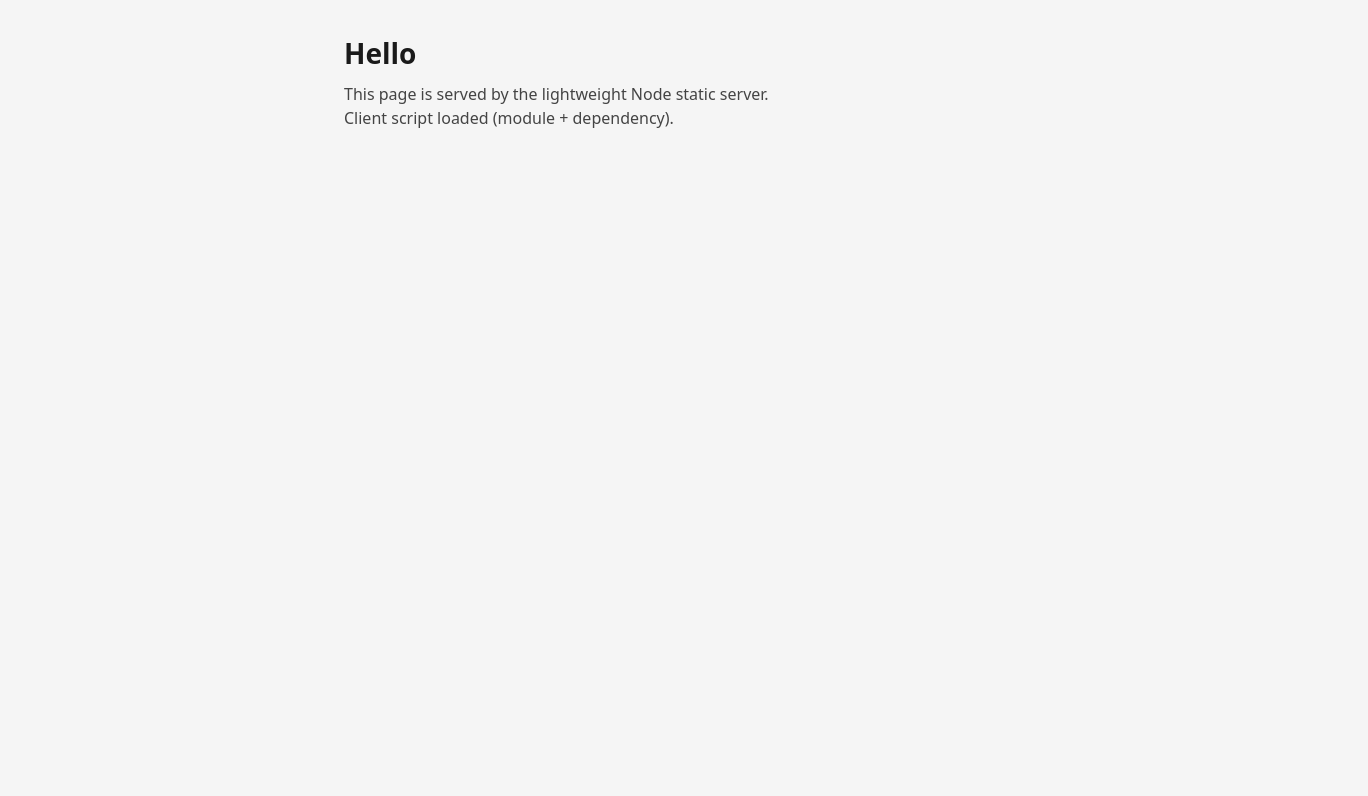
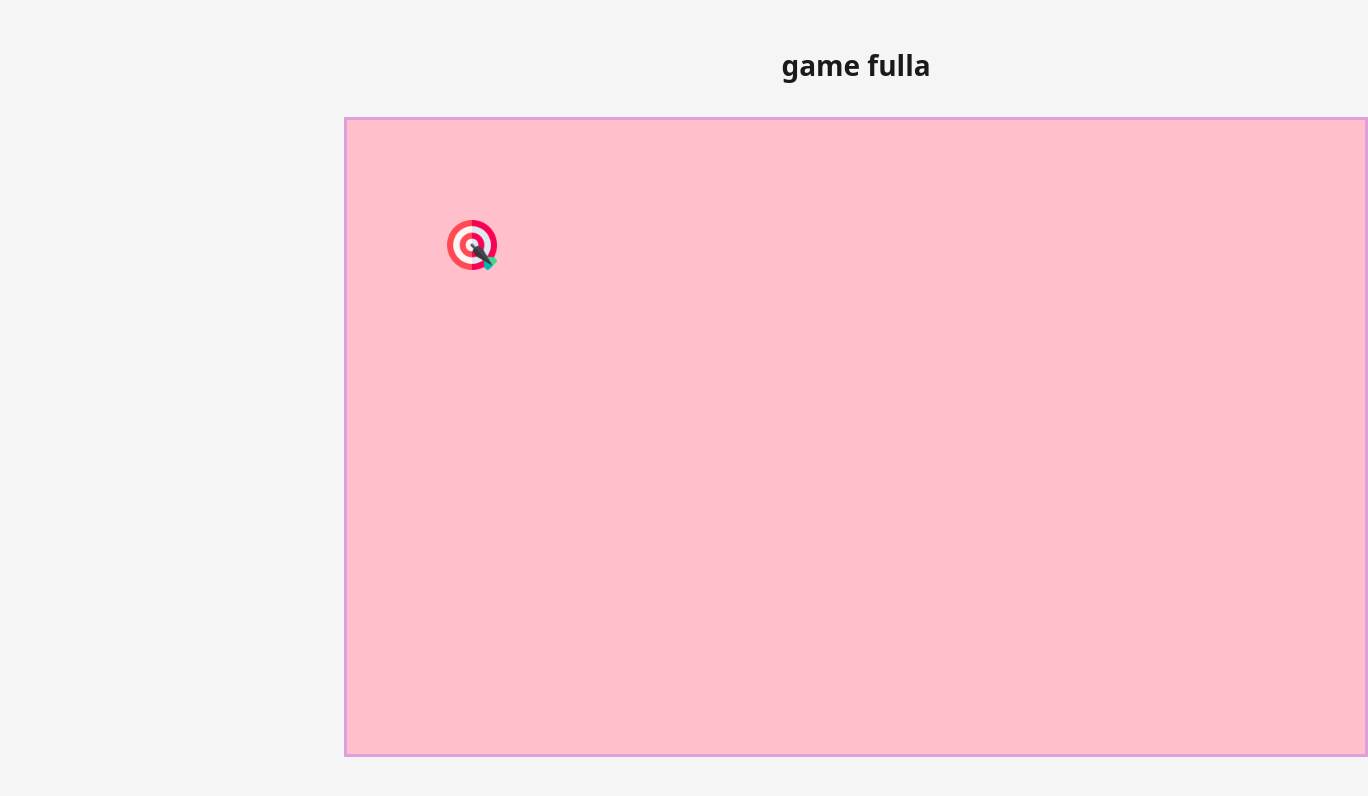
Before and after one commit to kenese/web-node-starter, a website: page web/public/index.html in a window 1280 px wide. Shown: the whole page, 1368 px wide, since content can reach past the window. Drawn offline with Linux system fonts and the light colour scheme.

Commit message:
very basic

```diff
--- a/web/public/app.js
+++ b/web/public/app.js
@@ -1,6 +1,21 @@
-import { tagline } from './message.js';
 
-const el = document.querySelector('#client-note');
+const el = document.querySelector('.board');
 if (el) {
-  el.textContent = tagline();
+  const image = new Image();
+  image.src = "/target.png";
+  image.classList.add('image');
+
+  image.style.left = '100px';
+  image.style.top = '100px';
+
+  image.onload = () => {
+    console.log("Image loaded successfully!");
+  };
+  image.onerror = () => {
+    console.error("Failed to load the image.");
+  };
+
+  el.appendChild(image);
+
+  debugger;
 }
--- a/web/public/index.html
+++ b/web/public/index.html
@@ -1,16 +1,15 @@
 <!DOCTYPE html>
 <html lang="en">
 <head>
-    <meta charset="utf-8" />
-    <meta name="viewport" content="width=device-width, initial-scale=1" />
+    <meta charset="utf-8"/>
+    <meta name="viewport" content="width=device-width, initial-scale=1"/>
     <title>Static page</title>
-    <link rel="stylesheet" href="/styles.css" />
+    <link rel="stylesheet" href="/styles.css"/>
 </head>
 <body>
 <main>
-      <h1>Hello</h1>
-      <p>This page is served by the lightweight Node static server.</p>
-      <p id="client-note"></p>
+    <h1>game fulla</h1>
+    <div class="board"></div>
 </main>
 <script type="module" src="/app.js"></script>
 </body>
--- a/web/public/styles.css
+++ b/web/public/styles.css
@@ -17,6 +17,10 @@ main {
   max-width: 40rem;
   margin: 0 auto;
   padding: 2rem 1.5rem;
+
+  display: grid;
+  place-items: center; /* Shorthand for align-items and justify-items */
+  height: 100vh;
 }
 
 h1 {
@@ -29,3 +33,17 @@ p {
   margin: 0;
   color: #444;
 }
+
+.board {
+  width: 80vw;
+  height: 80vh;
+  background-color: pink;
+  border: 3px solid plum;
+  position: relative;
+}
+
+.image {
+  position: absolute;
+  height: 50px;
+  width: 50px;
+}
```
Also changed, not shown: web/public/target.png (added). Lines whose indentation alone changed are shown as unchanged.
